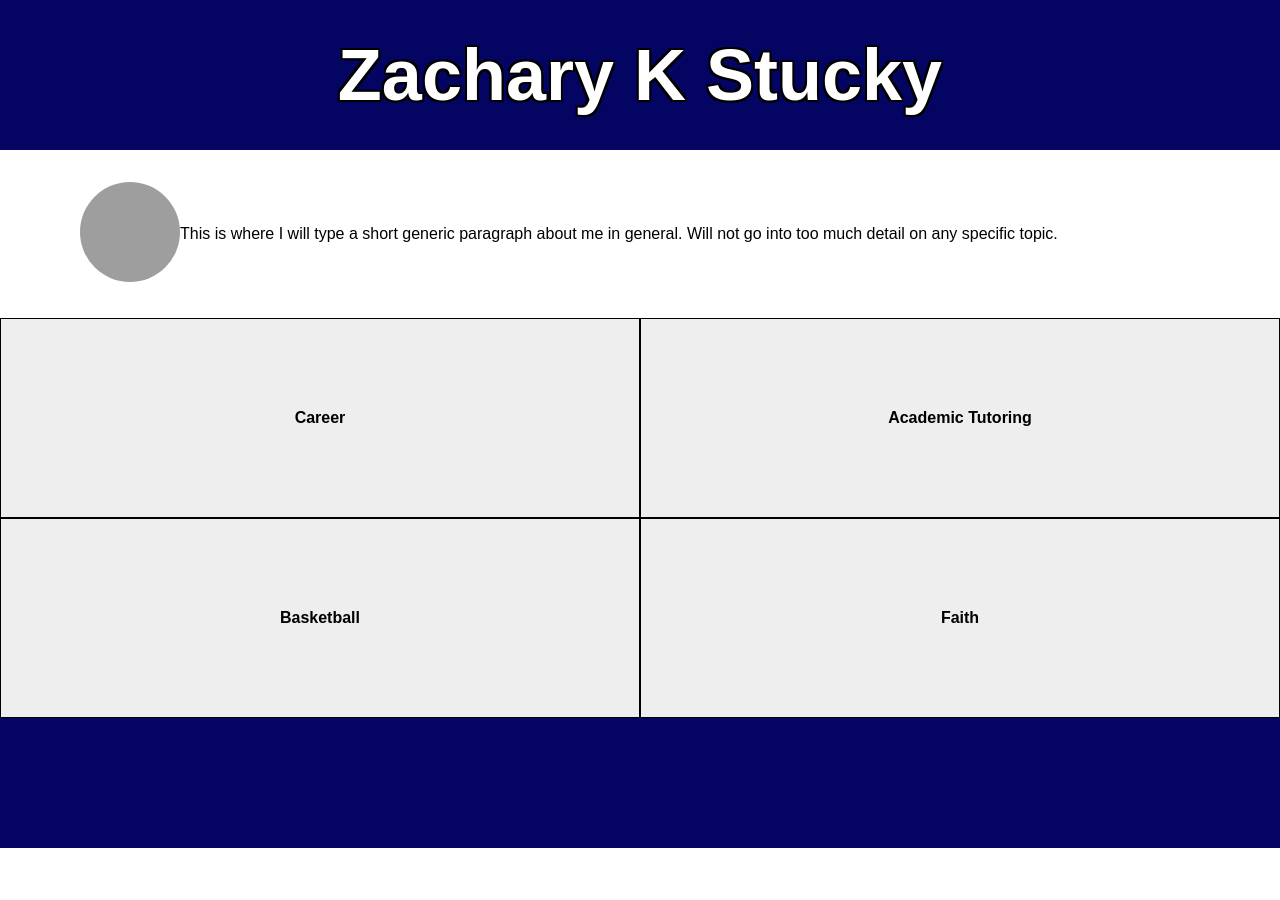
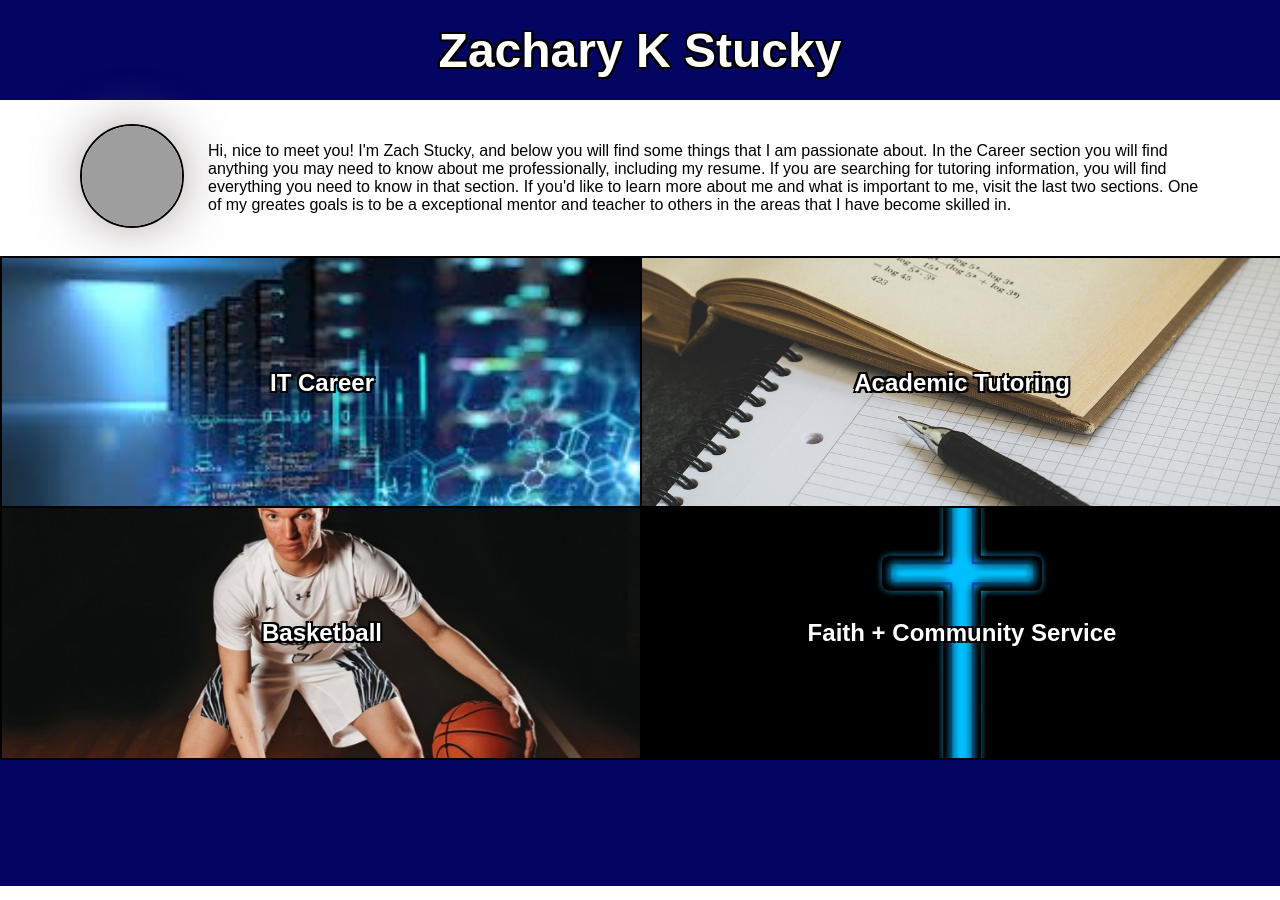
Before and after one commit to zstucky/zach_stucky, a Jekyll site: the page built from index.markdown, in a window 1280 px wide. Built offline with Jekyll 4.4.1, drawn with Linux system fonts in a browser that asks for light colours; grey boxes are pictures that could not be loaded.

Commit message:
Basic hompage design

```diff
--- a/index.markdown
+++ b/index.markdown
@@ -11,20 +11,32 @@ title: Home
 
 <section class="about">
   <div class="profile-pic">
-    <img src="/assets/images/your-pic.jpg" alt="Picture of Zachary">
+    <img src="/assets/profile.jpg" alt="Picture of Zachary">
   </div>
   <div class="about-text">
     <p>
-      This is where I will type a short generic paragraph about me in general. Will not go into too much detail on any specific topic.
+      Hi, nice to meet you! I'm Zach Stucky, and below you will find some things that I am passionate about. In the Career section you will find anything you may need to know about me professionally, including my resume. If you are searching for tutoring information, you will find everything you need to know in that section. If you'd like to learn more about me and what is important to me, visit the last two sections. One of my greates goals is to be a exceptional mentor and teacher to others in the areas that I have become skilled in.
     </p>
   </div>
 </section>
 
 <section class="grid">
-  <a class="box" href="/projects">Career</a>
-  <a class="box" href="/tutoring">Academic Tutoring</a>
-  <a class="box" href="/coaching">Basketball</a>
-  <a class="box" href="/faith">Faith</a>
+  <a class="grid-item" href="/projects">
+    <img src="/assets/it.jpg" alt="Career">
+    <span>IT Career</span>
+  </a>
+  <a class="grid-item" href="/tutoring">
+    <img src="/assets/tutoring.jpg" alt="Academic Tutoring">
+    <span>Academic Tutoring</span>
+  </a>
+  <a class="grid-item" href="/coaching">
+    <img src="/assets/basketball.jpeg" alt="Basketball">
+    <span>Basketball</span>
+  </a>
+  <a class="grid-item" href="/faith">
+    <img src="/assets/faith.jpg" alt="Faith">
+    <span>Faith + Community Service</span>
+  </a>
 </section>
 
 <footer class="site-footer">
--- a/style.css
+++ b/style.css
@@ -20,7 +20,7 @@ body {
   background-size: 100% 100%;
   background-position: center;
   display: flex;
-  height: 150px;
+  height: 100px;
   justify-content: center;
   align-items: center;
   text-align: center;
@@ -29,7 +29,7 @@ body {
 .banner-text {
   padding: 16px;
   border-radius: 8px;
-  font-size: 48px;
+  font-size: 32px;
   color: white;
   text-shadow:
     -2px -2px 0 #000,
@@ -41,23 +41,65 @@ body {
 .about {
   display: flex;
   align-items: center;
-  background-color: white;
-  padding: 32px;
+  padding:  24px 32px;
   width: 100%;
+  background-color: #ffffff;
+}
+
+.about-text {
+  margin-right: 110px;
 }
 
 .profile-pic img {
   width: 100px;
   height: 100px;
+  object-fit: cover;
+  object-position: 45% center;
   border-radius: 50%;
+  border: 2px solid black;
   margin-left: 48px;
+  margin-right: 24px;
+  box-shadow: 0 0 50px rgba(138, 124, 124, 0.681);
 }
 
 .grid {
   display: grid;
   grid-template-columns: 1fr 1fr;
-  grid-template-rows: 200px 200px;
+  grid-template-rows: 250px 250px;
   width: 100%;
+}
+
+.grid-item {
+  display: flex;
+  flex-direction: column;
+  align-items: center;
+  justify-content: center;
+  border: 2px solid black;
+  width: 100%;
+  height: 100%;
+  position: relative;
+}
+
+.grid-item img {
+  width: 100%;
+  height: 100%;
+  object-fit: cover;
+}
+
+.grid-item span {
+  position: absolute;
+  color: white;
+  font-weight: bold;
+  font-size: 24px;
+  text-shadow:
+    -2px -2px 0 black,
+     2px -2px 0 black,
+    -2px  2px 0 black,
+     2px  2px 0 black;
+  top: 50%;
+  left: 50%;
+  transform: translate(-50%, -50%);
+  pointer-events: none;
 }
 
 .box {
```
Also changed, not shown: assets/faith.jpg (added), 3 other files.
